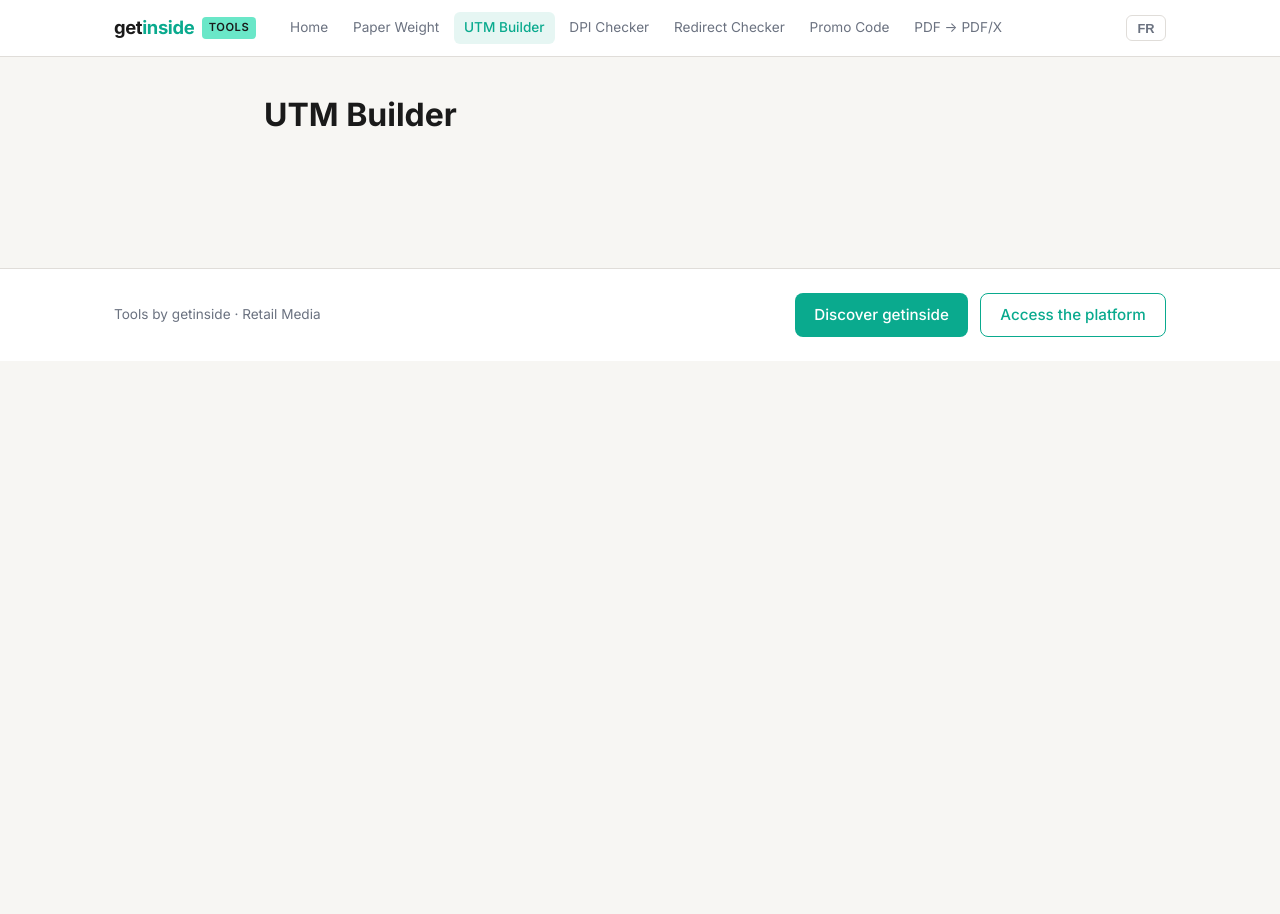
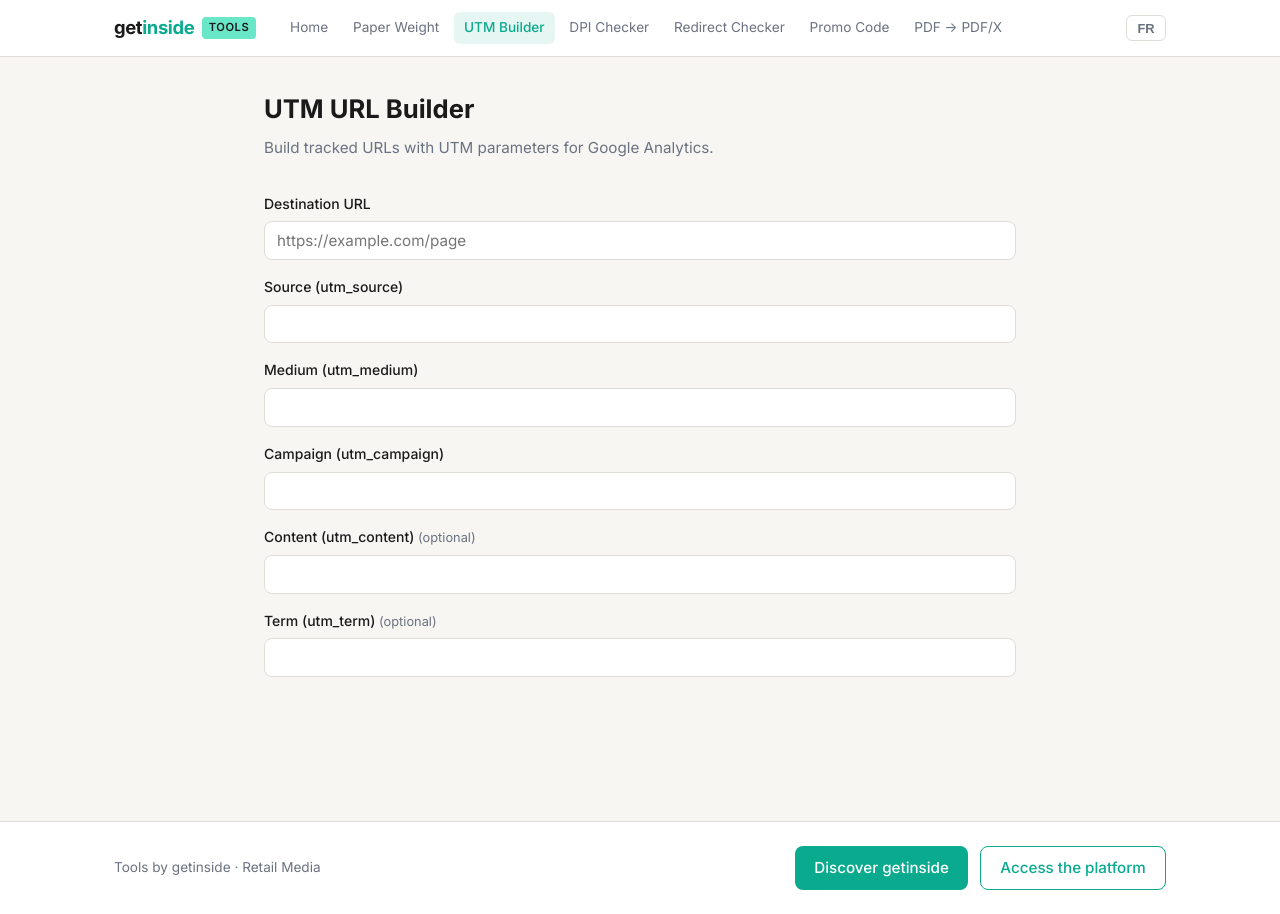
Before and after one commit to getinside-ops/tools, a Vue app: page /#/utm-builder in a window 1280 px wide. Before the commit the page ends 800 px from the top, so only its background shows below. Built offline with nearby package versions, Linux system fonts and the light colour scheme.

Commit message:
feat: add UTM URL builder with tests

```diff
--- /dev/null
+++ b/src/composables/useUtmBuilder.ts
@@ -0,0 +1,18 @@
+export interface UtmParams {
+  url: string
+  source: string
+  medium: string
+  campaign: string
+  content?: string
+  term?: string
+}
+
+export function buildUtmUrl(params: UtmParams): string {
+  const url = new URL(params.url)
+  url.searchParams.set('utm_source', params.source)
+  url.searchParams.set('utm_medium', params.medium)
+  url.searchParams.set('utm_campaign', params.campaign)
+  if (params.content) url.searchParams.set('utm_content', params.content)
+  if (params.term) url.searchParams.set('utm_term', params.term)
+  return url.toString()
+}
--- a/src/views/UtmBuilderView.vue
+++ b/src/views/UtmBuilderView.vue
@@ -1 +1,104 @@
-<template><div><h1>UTM Builder</h1></div></template>
+<template>
+  <div>
+    <div class="gi-tool-header">
+      <h1>{{ t('utmBuilder.title') }}</h1>
+      <p>{{ t('utmBuilder.desc') }}</p>
+    </div>
+
+    <div class="gi-field">
+      <label class="gi-label">{{ t('utmBuilder.destinationUrl') }}</label>
+      <input v-model="url" type="url" placeholder="https://example.com/page" class="gi-input" />
+    </div>
+    <div class="gi-field">
+      <label class="gi-label">{{ t('utmBuilder.source') }}</label>
+      <input v-model="source" list="source-list" class="gi-input" />
+      <datalist id="source-list">
+        <option value="sponsored-mail" />
+        <option value="dedicated-email" />
+        <option value="display-email" />
+        <option value="social-ads" />
+      </datalist>
+    </div>
+    <div class="gi-field">
+      <label class="gi-label">{{ t('utmBuilder.medium') }}</label>
+      <input v-model="medium" list="medium-list" class="gi-input" />
+      <datalist id="medium-list">
+        <option value="insert" />
+        <option value="email" />
+        <option value="display" />
+        <option value="social" />
+      </datalist>
+    </div>
+    <div class="gi-field">
+      <label class="gi-label">{{ t('utmBuilder.campaign') }}</label>
+      <input v-model="campaign" class="gi-input" />
+    </div>
+    <div class="gi-field">
+      <label class="gi-label">
+        {{ t('utmBuilder.content') }}
+        <span class="gi-optional">({{ t('utmBuilder.optional') }})</span>
+      </label>
+      <input v-model="content" class="gi-input" />
+    </div>
+    <div class="gi-field">
+      <label class="gi-label">
+        {{ t('utmBuilder.term') }}
+        <span class="gi-optional">({{ t('utmBuilder.optional') }})</span>
+      </label>
+      <input v-model="term" class="gi-input" />
+    </div>
+
+    <div v-if="generatedUrl" class="gi-result">
+      <div class="gi-result-label">{{ t('utmBuilder.result') }}</div>
+      <p class="gi-code">{{ generatedUrl }}</p>
+      <button class="gi-btn" style="margin-top:0.75rem" @click="copy">
+        {{ copied ? t('utmBuilder.copied') : t('utmBuilder.copy') }}
+      </button>
+    </div>
+    <div v-if="urlError" class="gi-result" style="border-color: var(--gi-tint-red-border)">
+      <p style="color: var(--gi-tint-red-text)">URL invalide</p>
+    </div>
+  </div>
+</template>
+
+<script setup lang="ts">
+import { ref, computed } from 'vue'
+import { useI18n } from 'vue-i18n'
+import { buildUtmUrl } from '../composables/useUtmBuilder'
+
+const { t } = useI18n()
+
+const url = ref('')
+const source = ref('')
+const medium = ref('')
+const campaign = ref('')
+const content = ref('')
+const term = ref('')
+const copied = ref(false)
+const urlError = ref(false)
+
+const generatedUrl = computed(() => {
+  if (!url.value || !source.value || !medium.value || !campaign.value) return ''
+  try {
+    urlError.value = false
+    return buildUtmUrl({
+      url: url.value,
+      source: source.value,
+      medium: medium.value,
+      campaign: campaign.value,
+      content: content.value || undefined,
+      term: term.value || undefined,
+    })
+  } catch {
+    urlError.value = true
+    return ''
+  }
+})
+
+async function copy() {
+  if (!generatedUrl.value) return
+  await navigator.clipboard.writeText(generatedUrl.value)
+  copied.value = true
+  setTimeout(() => { copied.value = false }, 2000)
+}
+</script>
```
Also changed, not shown: 1 other file (tests, documents, lock files or other folders).
